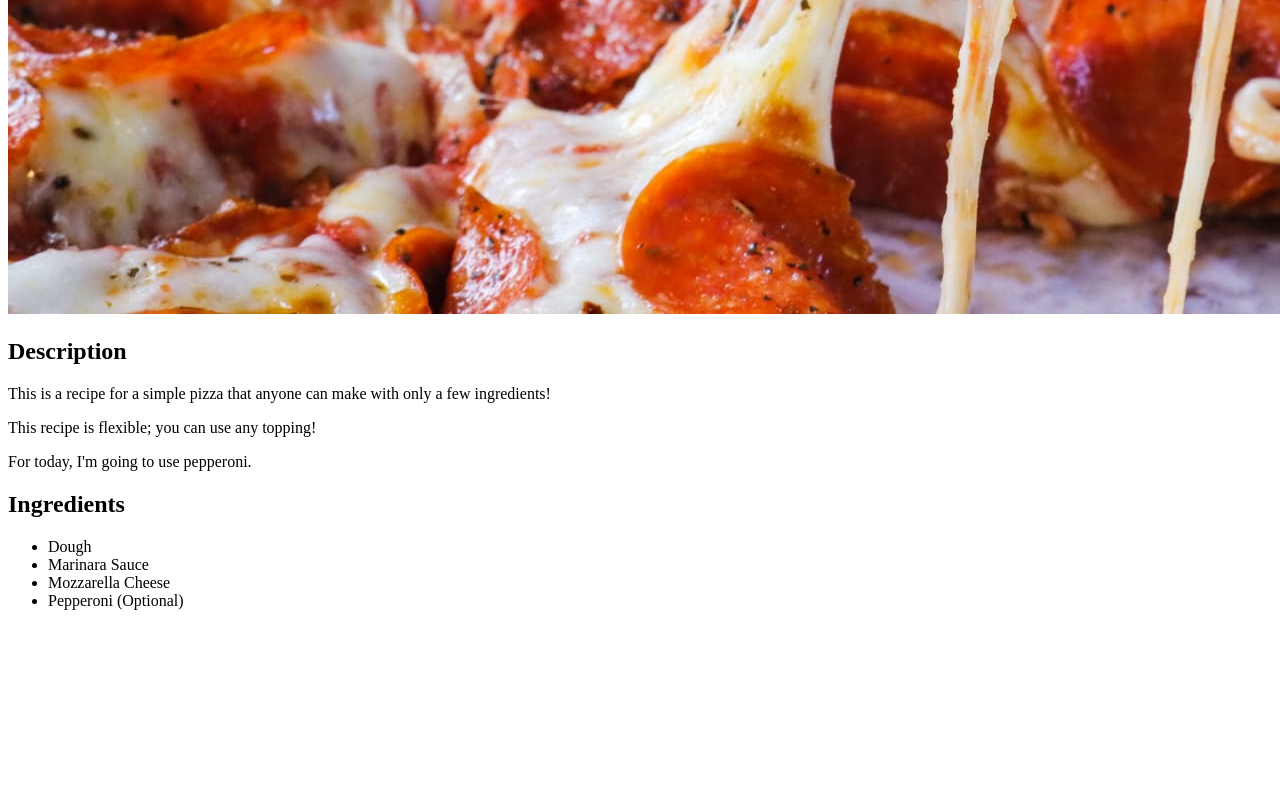
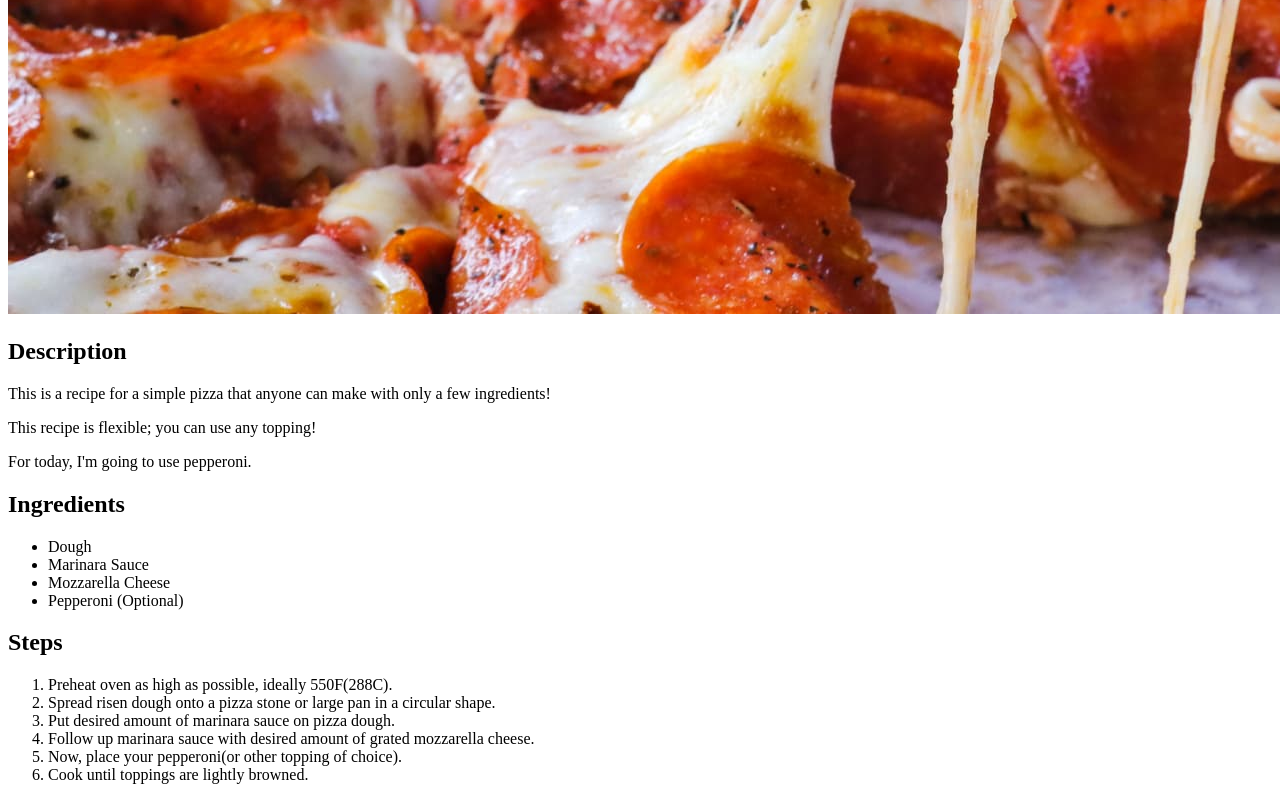
Before and after one commit to thiccbob1/odin-recipes, a plain HTML site: page recipes/pizza.html in a window 1280 px wide. Shown: the part 846-1646 px from the top of the page. Before the commit the page ends 1472 px from the top, so only its background shows below. Drawn offline with Linux system fonts and the light colour scheme.

Commit message:
Finished pizza recipe page

```diff
--- a/recipes/pizza.html
+++ b/recipes/pizza.html
@@ -20,5 +20,14 @@
         <li>Mozzarella Cheese</li>
         <li>Pepperoni (Optional)</li>
     </ul>
+    <h2>Steps</h2>
+    <ol>
+        <li>Preheat oven as high as possible, ideally 550F(288C).</li>
+        <li>Spread risen dough onto a pizza stone or large pan in a circular shape.</li>
+        <li>Put desired amount of marinara sauce on pizza dough.</li>
+        <li>Follow up marinara sauce with desired amount of grated mozzarella cheese.</li>
+        <li>Now, place your pepperoni(or other topping of choice).</li>
+        <li>Cook until toppings are lightly browned.</li>
+    </ol>
 </body>
 </html>
```
